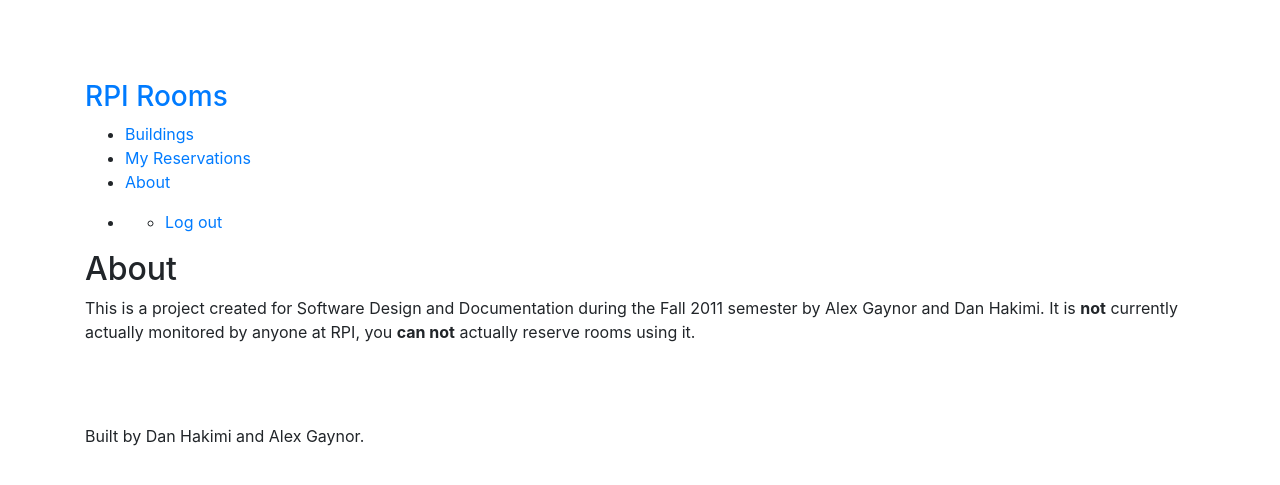
After one commit to DanHakimi/Rooms, a Django app: template templates/about.html in a window 1280 px wide. The commit adds this page. Shown: the top 485 px of the page. Run offline with Django 3.2, Linux system fonts and the light colour scheme; the template is opened without the code that fills it, so the values that code supplies are empty; some libraries are stand-ins or nearby versions.

Commit message:
an about page

```diff
--- a/rooms_project/urls.py
+++ b/rooms_project/urls.py
@@ -8,6 +8,7 @@
 
 urlpatterns = patterns('',
     url(r"^$", views.home, name="home"),
+    url(r"^about/$", views.about, name="about"),
     url(r"^user/", include("rooms_project.cas_auth.urls")),
     url(r"", include("rooms_project.rooms.urls")),
     url(r"", include("rooms_project.reservations.urls")),
--- a/rooms_project/views.py
+++ b/rooms_project/views.py
@@ -3,3 +3,6 @@
 
 def home(request):
     return render(request, "home.html")
+
+def about(request):
+    return render(request, "about.html")
--- /dev/null
+++ b/templates/about.html
@@ -0,0 +1,13 @@
+{% extends "base.html" %}
+
+{% block title %}About{% endblock %}
+
+{% block body %}
+    <h2>About</h2>
+    <p>
+        This is a project created for Software Design and Documentation during
+        the Fall 2011 semester by Alex Gaynor and Dan Hakimi.  It is <strong>
+        not</strong> currently actually monitored by anyone at RPI, you
+        <strong>can not</strong> actually reserve rooms using it.
+    </p>
+{% endblock %}
--- a/templates/base.html
+++ b/templates/base.html
@@ -26,6 +26,7 @@
                     <ul>
                         <li><a href="{% url building_list %}">Buildings</a></li>
                         <li><a href="{% url room_reservation_request_list_current %}">My Reservations</a></li>
+                        <li><a href="{% url about %}">About</a></li>
                     </ul>
                     <ul class="secondary-nav">
                         {% if user %}
```
